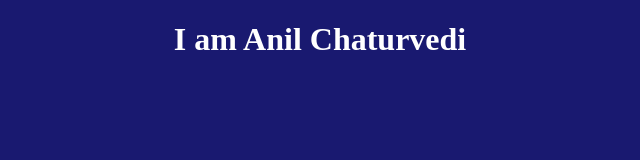
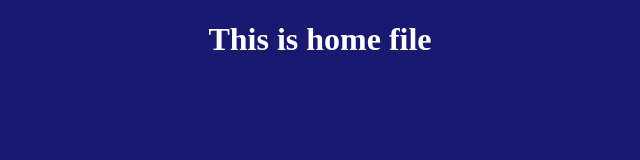
Before and after one commit to chaturvedi-anil/basicHttpServer, a website: page index.html in a window 1280 px wide. Shown: the whole page, without its empty margins (320-960 px from the left). Drawn offline with Linux system fonts and the light colour scheme.

Commit message:
index.html file updated

```diff
--- a/index.html
+++ b/index.html
@@ -19,6 +19,6 @@
     </style>
 </head>
 <body>
-    <h1>I am Anil Chaturvedi</h1>
+    <h1>This is home file</h1>
 </body>
 </html>
```
